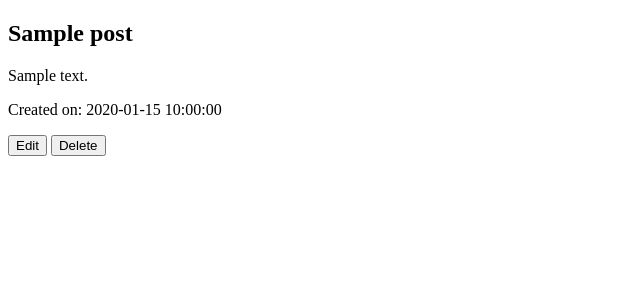
After one commit to KyamranR/SQLAlchemy-blogly-exercise, a Flask app: page /posts/1 in a window 1280 px wide. The commit adds this page. Shown: the top 300 px of the page, without its empty margins (0-640 px from the left). Run offline with Flask 3, Linux system fonts and the light colour scheme; tables that the repository leaves empty hold one stand-in row (values such as "Sample post").

Commit message:
added new tepmlates

```diff
--- a/app.py
+++ b/app.py
@@ -76,7 +76,7 @@ def add_post(user_id):
     return render_template('new_post.html', user=user)
 
 
-@app.route('/posts/<int:post_id')
+@app.route('/posts/<int:post_id>')
 def show_post(post_id):
     post = Post.query.get_or_404(post_id)
     return render_template('show_post.html', post=post)
--- a/templates/new_post.html
+++ b/templates/new_post.html
@@ -8,7 +8,8 @@ content %}
   <input type="text" id="title" name="title" required /><br />
 
   <label for="content">Content:</label><br />
-  <textarea name="content" id="content" cols="30" rows="10"></textarea><br />
+  <textarea name="content" id="content" cols="30" rows="10" required></textarea
+  ><br />
 
   <button type="submit">Submit</button>
 </form>
--- /dev/null
+++ b/templates/show_post.html
@@ -0,0 +1,19 @@
+{% extends 'base.html' %} {% block title %}Post Details{% endblock %} {% block
+content %}
+
+<h2>{{post.title }}</h2>
+
+<p>{{ post.content }}</p>
+
+<p>Created on: {{ post.created_at }}</p>
+
+<a href="{{url_for('edit_post', post_id=post.id)}}"><button>Edit</button></a>
+<form
+  action="{{url_for('delete_post', post_id=post.id )}}"
+  method="post"
+  style="display: inline"
+>
+  <button type="submit">Delete</button>
+</form>
+
+{% endblock %}
--- a/templates/show_user.html
+++ b/templates/show_user.html
@@ -29,5 +29,5 @@ user.last_name }}{% endblock %} {% block content %}
   </li>
   {% endfor %}
 </ul>
-<a href="{{url_for('new_post')}}"><button>Add Post</button></a>
+<a href="{{url_for('show_post')}}"><button>Add Post</button></a>
 {% endblock %}
```
Also changed, not shown: templates/edit_post.html (added, +24 -0 lines).
